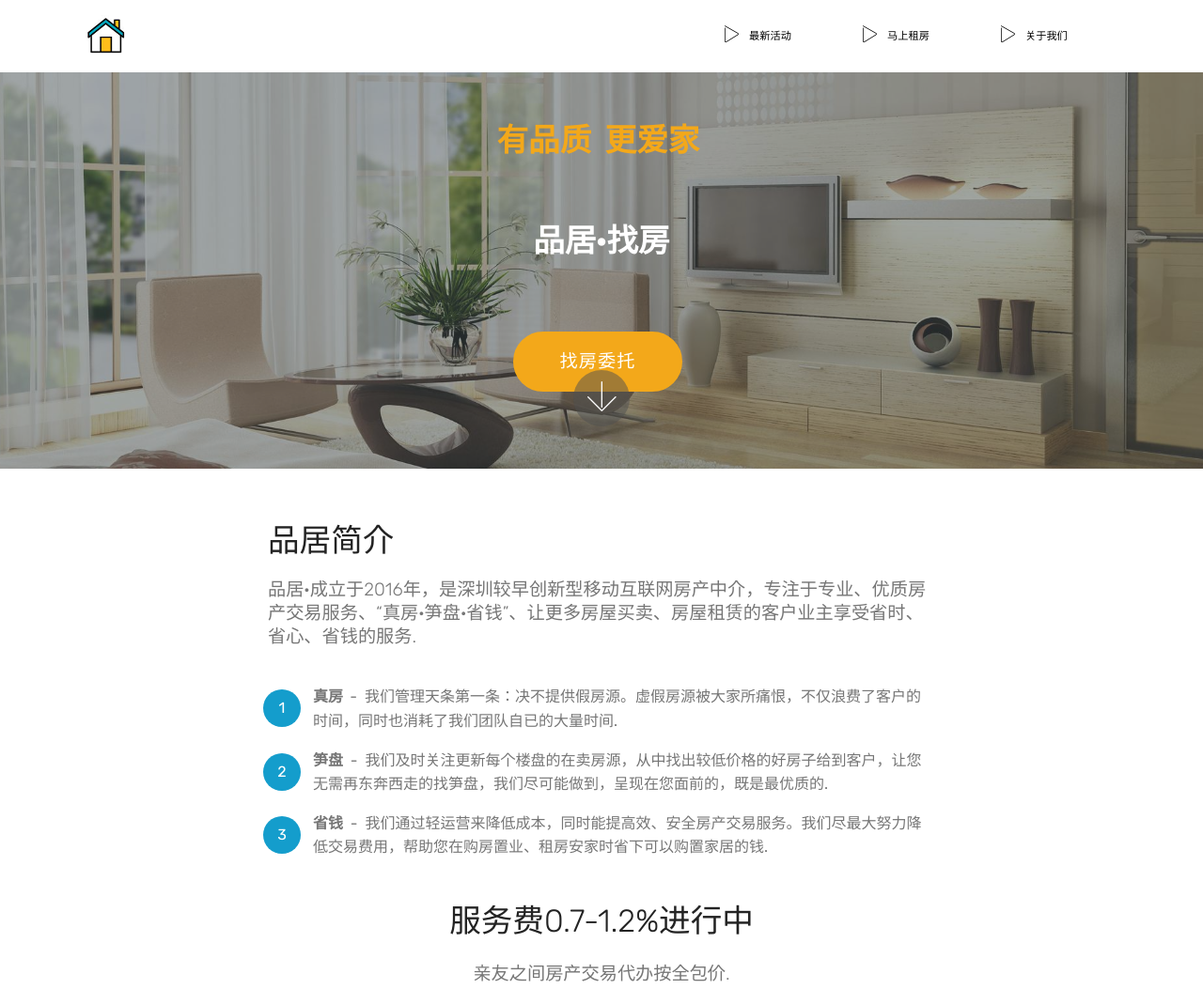
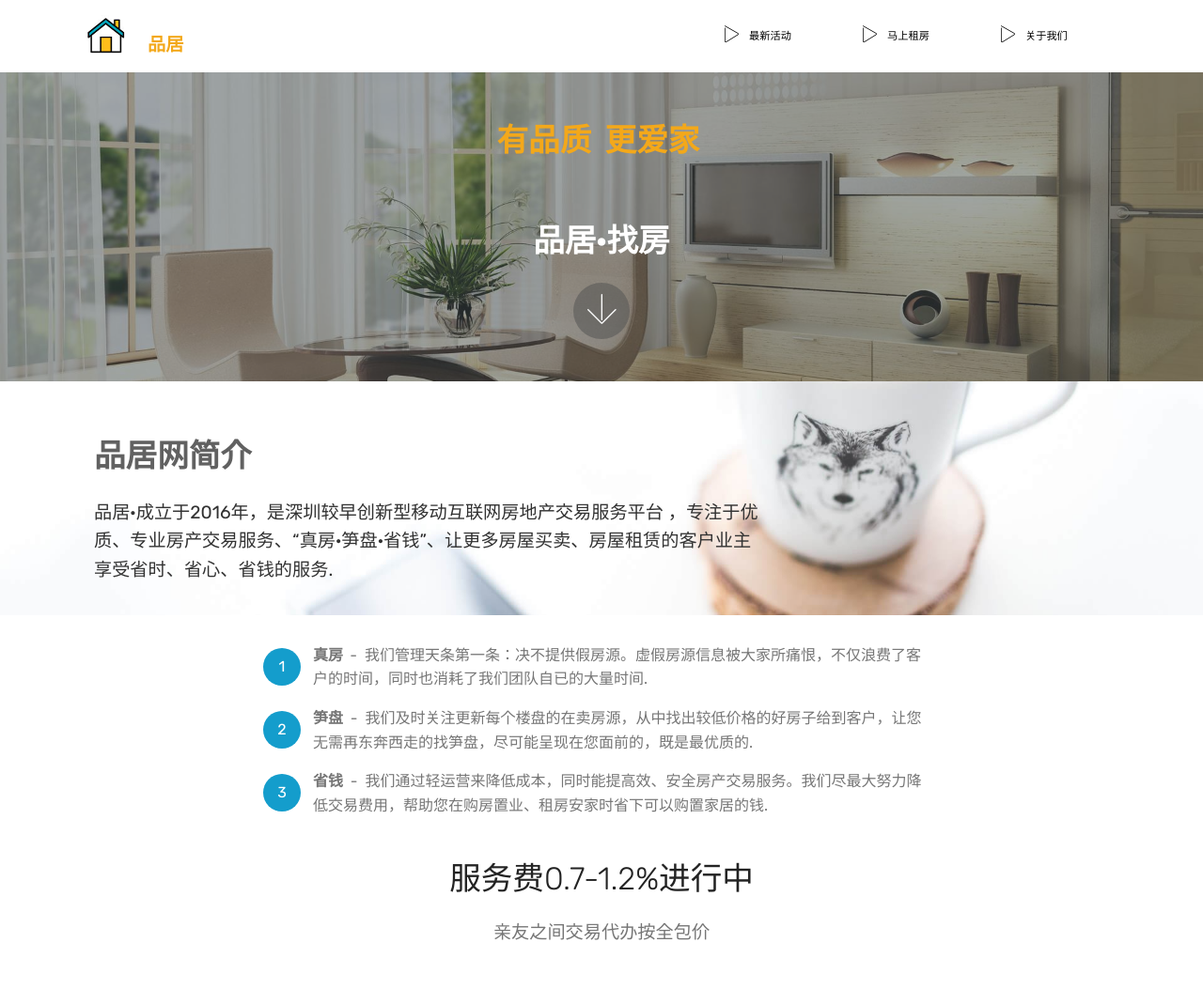
Before and after one commit to pinjuvip/shouci, a plain HTML site: page pinjushouye.html in a window 1280 px wide. Shown: the top 1053 px of the page at 94% size. Drawn offline with Linux system fonts and the light colour scheme; files whose address does not match are found by name.

Commit message:
create github pages

```diff
--- a/assets/mobirise/css/mbr-additional.css
+++ b/assets/mobirise/css/mbr-additional.css
@@ -1745,7 +1745,7 @@ body {
 }
 .cid-qulluujswD {
   padding-top: 90px;
-  padding-bottom: 75px;
+  padding-bottom: 60px;
   background-image: url("../../../assets/images/a1c1f1e683231f95a82c689b899b802b-1920x900.jpg");
 }
 .cid-qulluujswD .mbr-text,
@@ -1762,16 +1762,27 @@ body {
 .cid-qulluujswD B {
   color: #ffffff;
 }
-.cid-r71y9gTvVg {
+.cid-r8gpxCu68v {
   padding-top: 60px;
   padding-bottom: 0px;
-  background-color: #ffffff;
-}
-.cid-r71y9gTvVg .mbr-section-subtitle {
+  background-image: url("../../../assets/images/background1.jpg");
+}
+.cid-r8gpxCu68v h1 {
+  color: #616161;
+}
+.cid-r8gpxCu68v h2,
+.cid-r8gpxCu68v h3,
+.cid-r8gpxCu68v p {
   color: #767676;
+}
+.cid-r8gpxCu68v .mbr-section-subtitle {
+  font-style: italic;
+}
+.cid-r8gpxCu68v H1 {
   text-align: left;
 }
-.cid-r71y9gTvVg H2 {
+.cid-r8gpxCu68v P {
+  color: #323232;
   text-align: left;
 }
 .cid-r71EVgy2e7 {
@@ -1933,7 +1944,7 @@ body {
 .cid-quuOesOOsR {
   padding-top: 15px;
   padding-bottom: 15px;
-  background-image: url("../../../assets/images/71-1920x643.jpg");
+  background-image: url("../../../assets/images/mbr-1920x1280.jpg");
 }
 .cid-quuOesOOsR .icons-media-container {
   display: flex;
--- a/pinjushouye.html
+++ b/pinjushouye.html
@@ -45,7 +45,7 @@
                          <img src="assets/images/518.2508-128x121.jpg" alt="Mobirise" title="" style="height: 3.8rem;">
 
                 </span>
-                <span class="navbar-caption-wrap"><a class="navbar-caption text-white display-4" href="https://mobirise.com"></a></span>
+                <span class="navbar-caption-wrap"><a class="navbar-caption text-primary display-5" href="https://mobirise.com"><br>品居</a></span>
             </div>
         </div>
         <div class="collapse navbar-collapse" id="navbarSupportedContent">
@@ -57,7 +57,7 @@
     </nav>
 </section>
 
-<section class="engine"><a href="https://mobirise.info/t">free amp template</a></section><section class="cid-qulluujswD mbr-parallax-background" id="header2-20">
+<section class="engine"><a href="https://mobirise.info/i">website creation software</a></section><section class="cid-qulluujswD mbr-parallax-background" id="header2-20">
 
 
 
@@ -68,7 +68,7 @@
             <h1 class="mbr-section-title mbr-bold pb-3 mbr-fonts-style display-2"><br>有品质 &nbsp;更爱家&nbsp;<br><br></h1>
             <h3 class="mbr-section-subtitle align-center mbr-light pb-3 mbr-fonts-style display-2"><strong>品居·找房</strong><br><br></h3>
 
-            <div class="mbr-section-btn"><a class="btn btn-md btn-primary display-5" href="https://jinshuju.net/f/HgkOey">找房委托</a></div>
+
         </div>
     </div>
     <div class="mbr-arrow hidden-sm-down" aria-hidden="true">
@@ -78,20 +78,22 @@
     </div>
 </section>
 
-<section class="mbr-section content4 cid-r71y9gTvVg" id="content4-2s">
+<section class="header9 cid-r8gpxCu68v mbr-parallax-background" id="header9-2r">
+
+
 
 
 
     <div class="container">
-        <div class="media-container-row">
-            <div class="title col-12 col-md-8">
-                <h2 class="align-center pb-3 mbr-fonts-style display-2">品居简介</h2>
-                <h3 class="mbr-section-subtitle align-center mbr-light mbr-fonts-style display-5">品居·成立于2016年，是深圳较早创新型移动互联网房产中介，专注于专业、优质房产交易服务、“真房·笋盘·省钱”、让更多房屋买卖、房屋租赁的客户业主享受省时、省心、省钱的服务.<br>
-                </h3>
+        <div class="media-container-column mbr-white col-md-8">
+            <h1 class="mbr-section-title align-left mbr-bold pb-3 mbr-fonts-style display-2">品居网简介</h1>
 
-            </div>
+            <p class="mbr-text align-left pb-3 mbr-fonts-style display-5">品居·成立于2016年，是深圳较早创新型移动互联网房地产交易服务平台 ，专注于优质、专业房产交易服务、“真房·笋盘·省钱”、让更多房屋买卖、房屋租赁的客户业主享受省时、省心、省钱的服务.&nbsp;</p>
+
         </div>
     </div>
+
+
 </section>
 
 <section class="mbr-section article content11 cid-r71EVgy2e7" id="content11-2u">
@@ -101,8 +103,8 @@
         <div class="media-container-row">
             <div class="mbr-text counter-container col-12 col-md-8 mbr-fonts-style display-7">
                 <ol>
-                    <li><strong>真房&nbsp;</strong>&nbsp;- &nbsp;我们管理天条第一条：决不提供假房源。虚假房源被大家所痛恨，不仅浪费了客户的时间，同时也消耗了我们团队自已的大量时间. &nbsp;</li>
-                    <li><strong>笋盘</strong>&nbsp; - &nbsp;我们及时关注更新每个楼盘的在卖房源，从中找出较低价格的好房子给到客户，让您无需再东奔西走的找笋盘，我们尽可能做到，呈现在您面前的，既是最优质的.&nbsp;</li>
+                    <li><strong>真房&nbsp;</strong>&nbsp;- &nbsp;我们管理天条第一条：决不提供假房源。虚假房源信息被大家所痛恨，不仅浪费了客户的时间，同时也消耗了我们团队自已的大量时间. &nbsp;</li>
+                    <li><strong>笋盘</strong>&nbsp; - &nbsp;我们及时关注更新每个楼盘的在卖房源，从中找出较低价格的好房子给到客户，让您无需再东奔西走的找笋盘，尽可能呈现在您面前的，既是最优质的.&nbsp;</li>
                     <li><strong>省钱</strong>&nbsp; - &nbsp;我们通过轻运营来降低成本，同时能提高效、安全房产交易服务。我们尽最大努力降低交易费用，帮助您在购房置业、租房安家时省下可以购置家居的钱. &nbsp;</li>
                 </ol>
             </div>
@@ -118,8 +120,7 @@
 
     <div class="container">
         <h2 class="mbr-section-title pb-3 align-center mbr-fonts-style display-2">服务费0.7-1.2%进行中</h2>
-        <h3 class="mbr-section-subtitle align-center mbr-fonts-style display-5">亲友之间房产交易代办按全包价.
-        </h3>
+        <h3 class="mbr-section-subtitle align-center mbr-fonts-style display-5">亲友之间交易代办按全包价</h3>
     </div>
     <div class="container pt-5 mt-2">
         <div class=" countdown-cont align-center p-4">
@@ -197,7 +198,7 @@
             <div class="media-container">
                 <div class="col-md-12 align-center">
                     <h1 class="mbr-section-title pb-3 mbr-white mbr-bold mbr-fonts-style display-2">品质搬家</h1>
-                    <p class="mbr-text pb-3 mbr-white mbr-fonts-style display-7">确定价格后 团队执行搬家不议价</p>
+                    <p class="mbr-text pb-3 mbr-white mbr-fonts-style display-7">确定价格后 执行不议价</p>
 
 
                     <div class="icons-media-container mbr-white">
```
Also changed, not shown: assets/images/hashes.json (+1 -1 lines), assets/images/background1.jpg (added), assets/images/mbr-1920x1280.jpg (added), 1 other file.
